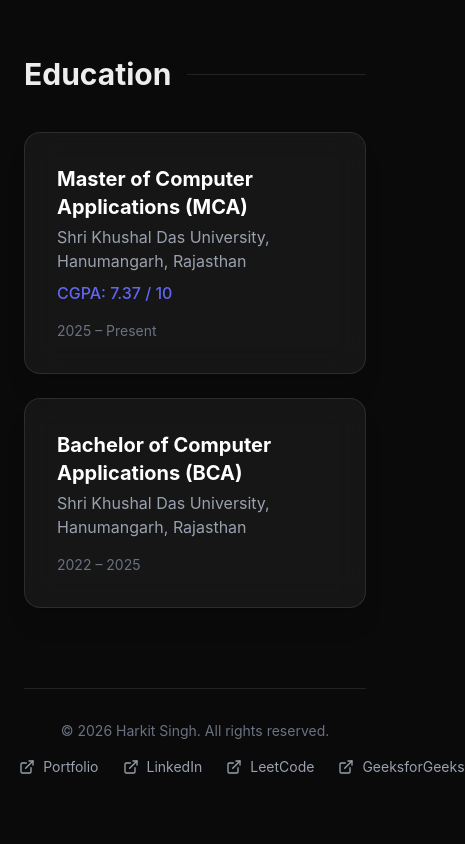
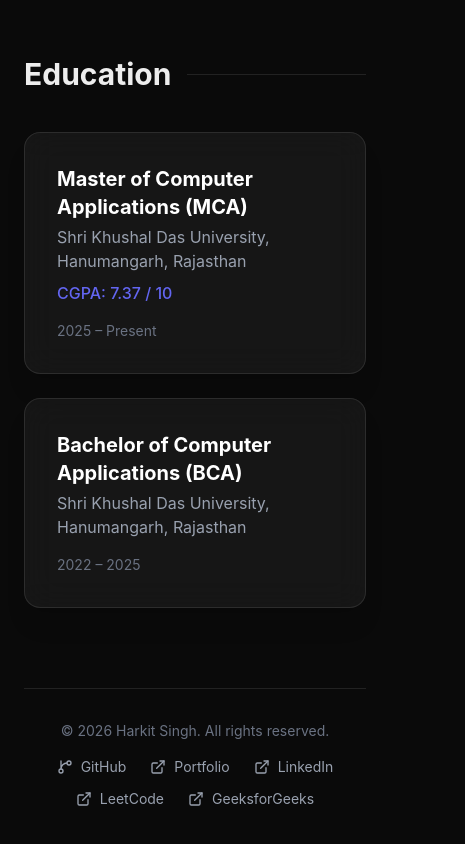
Before and after one commit to Harkit07/Portfolio, a React (Vite) app: page / in a window 390 px wide. Shown: the part 7274-8118 px from the top of the page, 465 px wide, since content can reach past the window. Built offline with nearby package versions, Linux system fonts and the light colour scheme.

Commit message:
fix mobile styling

```diff
--- a/src/App.jsx
+++ b/src/App.jsx
@@ -331,9 +331,9 @@ function App() {
                 {education.map((item) => (
                   <div
                     key={item.degree}
-                    className="glass-card p-8 flex flex-col md:flex-row justify-between items-start md:items-center"
+                    className="glass-card min-w-0 p-8 flex flex-col md:flex-row justify-between items-start md:items-center"
                   >
-                    <div>
+                    <div className="min-w-0">
                       <h4 className="text-xl font-bold text-white">
                         {item.degree}
                       </h4>
@@ -358,14 +358,14 @@ function App() {
                   © {new Date().getFullYear()} Harkit Singh. All rights
                   reserved.
                 </p>
-                <div className="flex gap-6">
+                <div className="w-full md:w-auto flex flex-wrap justify-center gap-x-6 gap-y-3">
                   {basics.links.map((link) => (
                     <a
                       key={link.name}
                       href={link.url}
                       target="_blank"
                       rel="noopener noreferrer"
-                      className="flex items-center gap-2 text-sm text-gray-400 hover:text-white transition-colors"
+                      className="min-w-0 flex items-center gap-2 text-sm text-gray-400 hover:text-white transition-colors"
                     >
                       {link.name === "GitHub" ? (
                         <GitBranch size={16} />
```
